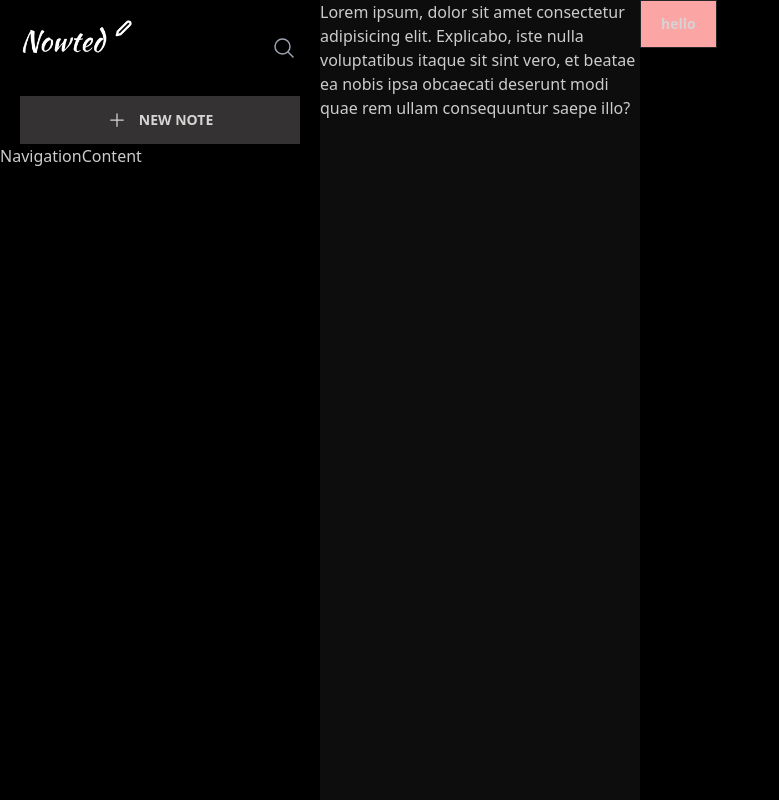
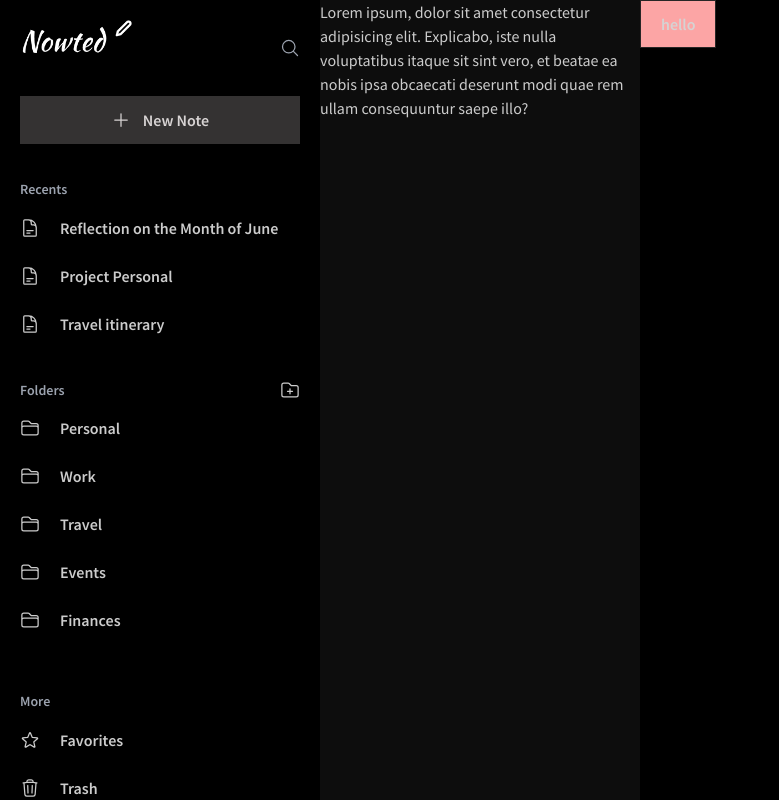
Before and after one commit to harithya/Nowted-App, a Next.js app: page / in a window 1280 px wide. Shown: the whole page, without its empty margins (0-779 px from the left). Built offline with nearby package versions, Linux system fonts and the light colour scheme.

Commit message:
menambahkan sidebar

```diff
--- a/components/Layout/MainLayout.tsx
+++ b/components/Layout/MainLayout.tsx
@@ -12,7 +12,7 @@ const MainLayout: React.FC<PropsWithChildren> = ({ children }) => {
           {children}
         </div>
       </div>
-      <div className="drawer-side">
+      <div className="drawer-side ">
         <label htmlFor="my-drawer-2" className="drawer-overlay"></label>
         <Sidebar />
       </div>
--- a/components/Layout/Partials/Sidebar.tsx
+++ b/components/Layout/Partials/Sidebar.tsx
@@ -5,8 +5,8 @@ import NavigationContent from "@/components/Navigation/NavigationContent";
 
 const Sidebar = () => {
   return (
-    <div className="w-80 bg-base-100 text-base-content">
-      <div className="p-5 pb-5 flex justify-between items-center">
+    <div className="w-80 bg-base-100 text-base-content relative">
+      <div className="p-5 pb-2 bg-base-100 flex justify-between items-center sticky top-0 ">
         <div className="h-14 relative w-28">
           <Image
             src={"/img/logo.png"}
@@ -15,12 +15,12 @@ const Sidebar = () => {
             alt="Logo App"
           />
         </div>
-        <button className="btn btn-ghost btn-circle btn-sm">
-          <MagnifyingGlassIcon className="h-6 text-gray-400 w-6" />
+        <button>
+          <MagnifyingGlassIcon className="h-5 text-gray-400 w-5" />
         </button>
       </div>
-      <div className="px-5">
-        <button className="btn btn-primary w-full uppercase">
+      <div className="px-5 mt-3">
+        <button className="btn btn-primary w-full capitalize ">
           <PlusIcon className="h-5 w-5 mr-3" /> New Note
         </button>
       </div>
--- /dev/null
+++ b/components/Navigation/Content/Folder.tsx
@@ -0,0 +1,26 @@
+import { FolderPlusIcon } from "@heroicons/react/24/outline";
+import React from "react";
+import Menu from "../Menu";
+
+const data = ["Personal", "Work", "Travel", "Events", "Finances"];
+const Folder = () => {
+  return (
+    <div className="pt-5 pb-3">
+      <div className="flex justify-between px-5">
+        <label className="text-sm font-semibold  text-gray-400">Folders</label>
+        <button>
+          <FolderPlusIcon className="h-5 w-5" />
+        </button>
+      </div>
+      <div className="mt-1">
+        {data.map((val, i) => (
+          <Menu key={i} icon="FolderIcon">
+            {val}
+          </Menu>
+        ))}
+      </div>
+    </div>
+  );
+};
+
+export default Folder;
--- /dev/null
+++ b/components/Navigation/Content/Recent.tsx
@@ -0,0 +1,26 @@
+import React from "react";
+import Menu from "../Menu";
+
+const data = [
+  "Reflection on the Month of June",
+  "Project Personal",
+  "Travel itinerary",
+];
+const Recent = () => {
+  return (
+    <div className="pt-8 pb-3">
+      <label className="text-sm font-semibold px-5 text-gray-400">
+        Recents
+      </label>
+      <div className="mt-1">
+        {data.map((val, i) => (
+          <Menu key={i} icon="DocumentTextIcon">
+            {val}
+          </Menu>
+        ))}
+      </div>
+    </div>
+  );
+};
+
+export default Recent;
--- /dev/null
+++ b/components/Navigation/Menu.tsx
@@ -0,0 +1,18 @@
+import { DocumentTextIcon } from "@heroicons/react/24/outline";
+import React, { PropsWithChildren } from "react";
+import * as Icon from "@heroicons/react/24/outline";
+
+interface Props {
+  icon?: keyof typeof Icon;
+}
+const Menu: React.FC<PropsWithChildren<Props>> = ({ children, ...props }) => {
+  const MyIcon = Icon[props.icon ?? "AcademicCapIcon"];
+  return (
+    <div className="py-3 flex  items-center space-x-5 hover:bg-base-200 cursor-pointer h-full w-full px-5">
+      <MyIcon className="h-5 w-5" />
+      <label className="font-semibold cursor-pointer">{children}</label>
+    </div>
+  );
+};
+
+export default Menu;
--- a/components/Navigation/NavigationContent.tsx
+++ b/components/Navigation/NavigationContent.tsx
@@ -1,7 +1,23 @@
 import React from "react";
+import Recent from "./Content/Recent";
+import Folder from "./Content/Folder";
+import Menu from "./Menu";
 
 const NavigationContent = () => {
-  return <div>NavigationContent</div>;
+  return (
+    <div>
+      <Recent />
+      <Folder />
+      <div className="pt-8 pb-3">
+        <label className="text-sm font-semibold px-5 text-gray-400">More</label>
+        <div className="mt-1">
+          <Menu icon="StarIcon">Favorites</Menu>
+          <Menu icon="TrashIcon">Trash</Menu>
+          <Menu icon="ArchiveBoxIcon">Archives</Menu>
+        </div>
+      </div>
+    </div>
+  );
 };
 
 export default NavigationContent;
--- a/styles/globals.css
+++ b/styles/globals.css
@@ -1,3 +1,5 @@
+@import url("https://fonts.googleapis.com/css2?family=Source+Sans+Pro:wght@300;400;600;700&display=swap");
+
 @tailwind base;
 @tailwind components;
 @tailwind utilities;
@@ -5,3 +7,36 @@
 body {
   @apply min-h-screen bg-base-200;
 }
+
+/* CSS custom untuk membuat scrollbar autohide */
+::-webkit-scrollbar {
+  width: 0px;
+}
+
+::-webkit-scrollbar-thumb {
+  @apply rounded-full bg-base-300;
+}
+
+::-webkit-scrollbar-track {
+  background-color: transparent;
+}
+
+.scrollbar-autohide {
+  scrollbar-width: thin;
+  scrollbar-color: rgba(0, 0, 0, 0.4) transparent;
+  overflow-y: scroll;
+}
+
+.scrollbar-autohide::-webkit-scrollbar-thumb:hover {
+  @apply bg-base-100;
+}
+
+.scrollbar-autohide:hover::-webkit-scrollbar-thumb {
+  @apply bg-base-100;
+}
+
+@layer components {
+  .btn {
+    @apply text-[16px];
+  }
+}
--- a/tailwind.config.js
+++ b/tailwind.config.js
@@ -6,7 +6,9 @@ module.exports = {
     './app/**/*.{js,ts,jsx,tsx,mdx}',
   ],
   theme: {
-
+    fontFamily: {
+      'sans': ['Source Sans Pro', 'sans-serif']
+    }
   },
   plugins: [require("daisyui")],
 }
```
